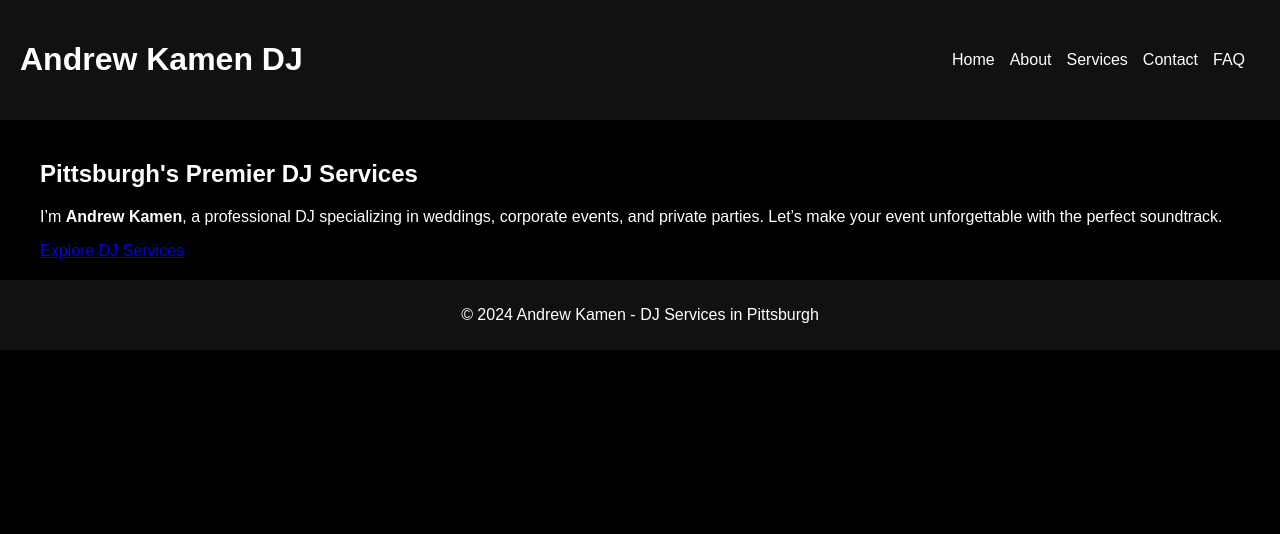
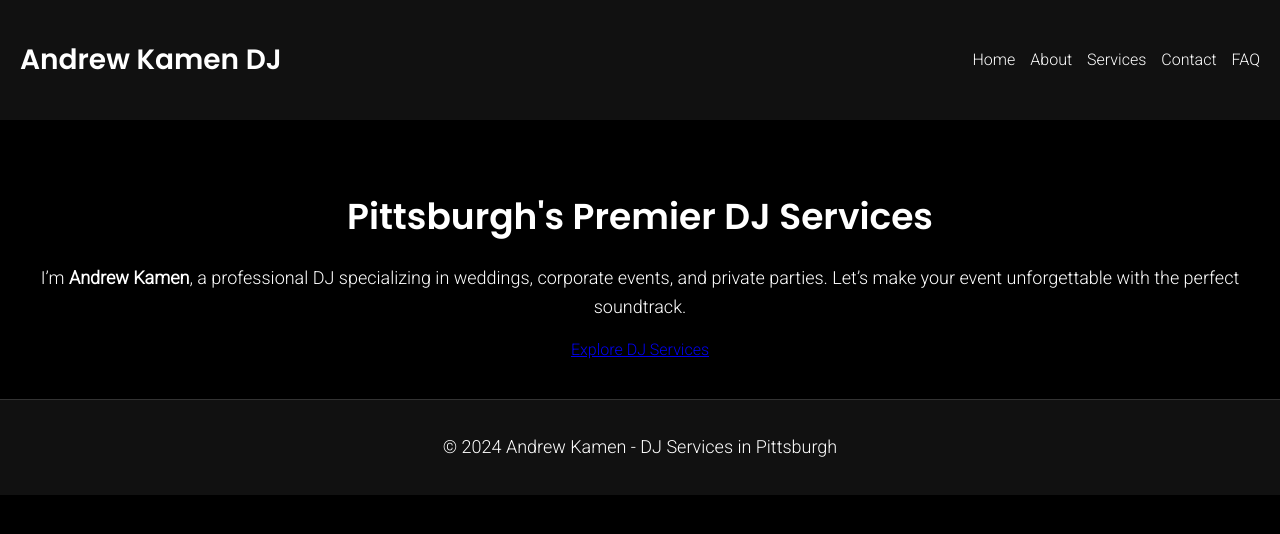
Before and after one commit to katydevelops/kamen_media, a Next.js app: page / in a window 1280 px wide. Shown: the top 534 px of the page. Built offline with nearby package versions, Linux system fonts and the light colour scheme.

Commit message:
add global fonts to css

```diff
--- a/app/globals.css
+++ b/app/globals.css
@@ -1,26 +1,42 @@
-/* Global Styles */
+
 body {
   margin: 0;
   padding: 0;
-  font-family: 'Arial', sans-serif;
+  font-family: 'Roboto', sans-serif;
   background-color: #000;
-  /* Dark background */
+  /* Black background */
   color: #fff;
-  /* White text */
+  /* White text for readability */
+  animation: fadeIn 1s ease-in-out;
+  /* Smooth fade-in effect on load */
 }
 
+/* Header */
 header {
   display: flex;
   justify-content: space-between;
   align-items: center;
   padding: 20px;
   background-color: #111;
+  box-shadow: 0px 2px 10px rgba(0, 0, 0, 0.5);
+  /* Subtle shadow */
+  position: sticky;
+  top: 0;
+  z-index: 10;
+}
+
+header h1 {
+  font-family: 'Poppins', sans-serif;
+  font-size: 28px;
+  font-weight: 600;
 }
 
 nav a {
-  margin-right: 15px;
+  margin-left: 15px;
   color: #fff;
   text-decoration: none;
+  font-weight: 300;
+  transition: color 0.3s ease;
 }
 
 nav a:hover {
@@ -28,14 +44,80 @@ nav a:hover {
   /* Gold hover effect */
 }
 
+/* Footer */
 footer {
   text-align: center;
-  padding: 10px;
+  padding: 15px;
   background-color: #111;
+  font-size: 14px;
+  border-top: 1px solid #333;
 }
 
+/* Main Content Styling */
 main {
-  padding: 20px;
   max-width: 1200px;
   margin: auto;
+  padding: 40px 20px;
+  text-align: center;
 }
+
+h2 {
+  font-family: 'Poppins', sans-serif;
+  font-size: 36px;
+  margin-bottom: 20px;
+}
+
+p {
+  font-size: 18px;
+  line-height: 1.6;
+}
+
+/* CTA Button */
+a.cta {
+  display: inline-block;
+  margin-top: 20px;
+  padding: 12px 24px;
+  background-color: #f39c12;
+  color: #000;
+  text-decoration: none;
+  font-weight: bold;
+  border-radius: 25px;
+  transition: background-color 0.3s ease, transform 0.2s ease;
+}
+
+a.cta:hover {
+  background-color: #ffa502;
+  transform: scale(1.05);
+  /* Slight zoom on hover */
+}
+
+/* Fade-in animation on load */
+@keyframes fadeIn {
+  from {
+    opacity: 0;
+  }
+
+  to {
+    opacity: 1;
+  }
+}
+
+/* Responsive design */
+@media (max-width: 768px) {
+  header {
+    flex-direction: column;
+    align-items: flex-start;
+  }
+
+  nav a {
+    margin: 8px 0;
+  }
+
+  h2 {
+    font-size: 28px;
+  }
+
+  p {
+    font-size: 16px;
+  }
+}
```
